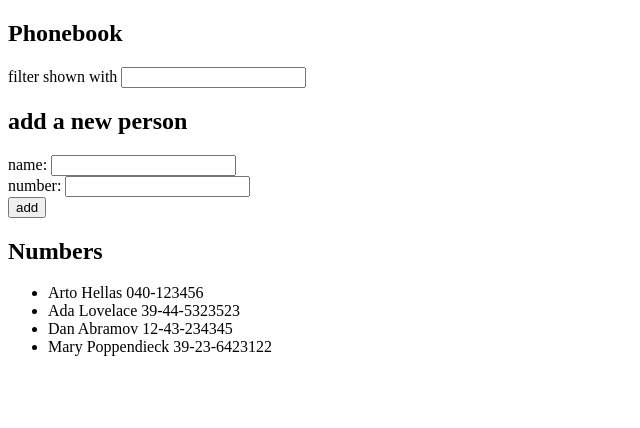
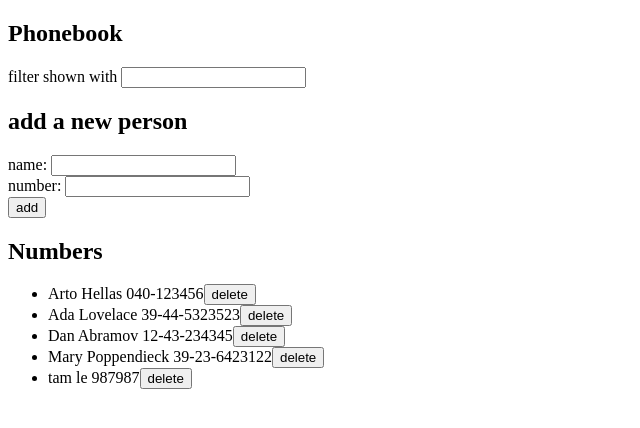
Before and after one commit to letami/fullstackopen, a React (Create React App) app in the folder phonebook/: page / in a window 1280 px wide. Shown: the top 428 px of the page, without its empty margins (0-640 px from the left). Built offline with nearby package versions, Linux system fonts and the light colour scheme; data requests are answered from the project's data file.

Commit message:
added CRUD functionality for persons

```diff
--- a/phonebook/db.json
+++ b/phonebook/db.json
@@ -1,5 +1,5 @@
 {
-  "persons":[
+  "persons": [
     {
       "name": "Arto Hellas",
       "number": "040-123456",
@@ -19,6 +19,11 @@
       "name": "Mary Poppendieck",
       "number": "39-23-6423122",
       "id": 4
+    },
+    {
+      "name": "tam le",
+      "number": "987987",
+      "id": 5
     }
   ]
 }
--- a/phonebook/src/App.js
+++ b/phonebook/src/App.js
@@ -1,8 +1,8 @@
 import {useState, useEffect} from 'react'
-import Numbers from './components/Numbers'
+import Persons from './components/Persons'
 import Filter from './components/Filter'
 import PersonForm from './components/PersonForm'
-import axios from "axios";
+import personService from './services/persons'
 
 const App = () => {
     const [persons, setPersons] = useState([])
@@ -11,17 +11,42 @@ const App = () => {
     const [newNumber, setNewNumber] = useState('')
 
     useEffect(() => {
-        axios
-            .get('http://localhost:3001/persons')
-            .then(response =>{
-                setPersons(response.data)
+        personService
+            .getAll()
+            .then(persons => {
+                setPersons(persons)
             })
     }, [])
 
     const addPerson = (event) => {
         event.preventDefault()
-        const newPerson = {name: newName, number: newNumber, id: persons.length + 1}
-        persons.some(person => person.name === newName) ? alert(`${newName} is already added to phonebook`) : setPersons(persons.concat(newPerson))
+        const newPerson = {name: newName, number: newNumber}
+
+        if (persons.some(person => person.name === newName)) {
+            if (window.confirm(`${newPerson.name} is already added to phonebook, replace the old number with a new one?`)) {
+                const currentPersonId = persons.find(p => p.name === newPerson.name).id
+                personService
+                    .update(currentPersonId, newPerson)
+                    .then(returnedPerson => {
+                        setPersons(persons.map(person => person.id !== currentPersonId ? person : returnedPerson))
+                    })
+            }
+        } else {
+            personService
+                .create(newPerson)
+                .then(returnedPerson => {
+                    setPersons(persons.concat(returnedPerson))
+                })
+        }
+    }
+
+    const deletePerson = (id) => {
+        if (window.confirm(`Delete ${persons.find(p => p.id === id).name} ?`))
+            personService
+                .remove(id)
+                .then(response => {
+                    setPersons(persons.filter(p => p.id !== id))
+                })
     }
 
     const handleNameChange = (event) => setNewName(event.target.value)
@@ -37,7 +62,7 @@ const App = () => {
             <h2>add a new person</h2>
             <PersonForm addPerson={addPerson} handleNameChange={handleNameChange}
                         handlePhoneChange={handlePhoneChange}/>
-            <Numbers persons={filteredPersons}/>
+            <Persons persons={filteredPersons} deletePerson={deletePerson}/>
         </div>
     )
 }
--- a/phonebook/src/components/Numbers.js
+++ /dev/null
@@ -1,12 +0,0 @@
-const Numbers = ({persons}) => {
-    return (
-        <div>
-            <h2>Numbers</h2>
-            <ul>
-                {persons.map(person => <li key={person.id}>{person.name} {person.number}</li>)}
-            </ul>
-        </div>
-    )
-}
-
-export default Numbers
--- /dev/null
+++ b/phonebook/src/components/Persons.js
@@ -0,0 +1,16 @@
+const Persons = ({persons, deletePerson}) => {
+    return (
+        <div>
+            <h2>Numbers</h2>
+            <ul>
+                {persons.map(person =>
+                    <li
+                        key={person.id}>{person.name} {person.number}
+                        <button onClick={() => deletePerson(person.id)}>delete</button>
+                    </li>)}
+            </ul>
+        </div>
+    )
+}
+
+export default Persons
--- /dev/null
+++ b/phonebook/src/services/persons.js
@@ -0,0 +1,24 @@
+import axios from 'axios'
+
+const baseUrl = 'http://localhost:3001/persons'
+
+const getAll = () => {
+    const request = axios.get(baseUrl)
+    return request.then(response => response.data)
+}
+
+const create = newObject => {
+    const request = axios.post(baseUrl, newObject)
+    return request.then(response => response.data)
+}
+
+const update = (id, newObject) => {
+    const request = axios.put(`${baseUrl}/${id}`, newObject)
+    return request.then(response => response.data)
+}
+
+const remove = (id) => {
+    return axios.delete(`${baseUrl}/${id}`)
+}
+
+export default {getAll, create, update, remove}
```
